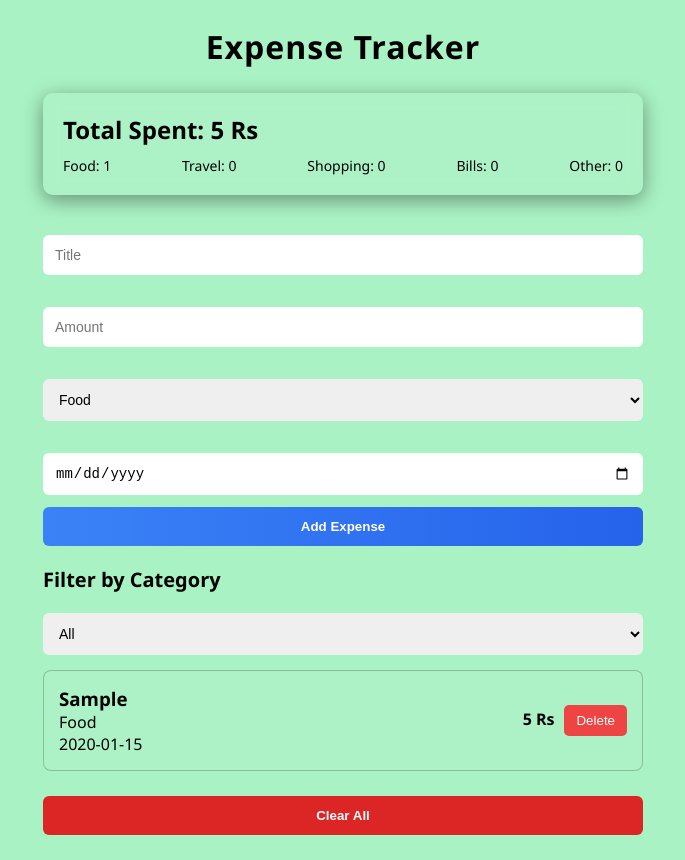
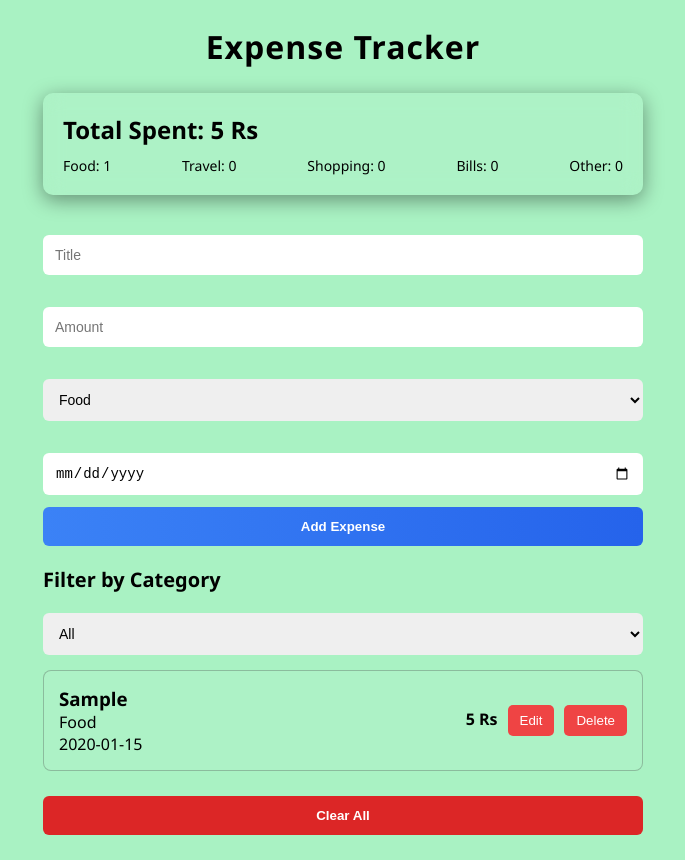
Before and after one commit to ajay-chandravanshi/Expense_tracker, a React (Vite) app: page / in a window 1280 px wide. Both pictures are taken after typing "Sample", "5", "2020-01-15" into the empty fields and a click on the button "Add Expense". Shown: the whole page, without its empty margins (297-982 px from the left). Built offline with nearby package versions, Linux system fonts and the light colour scheme; the HTML template or start-up script is replaced by a standard one.

Commit message:
completed edit expense feature with update and UI improvements

```diff
--- a/src/App.jsx
+++ b/src/App.jsx
@@ -39,7 +39,7 @@ const App=()=>{
   }
 
   const updateExpense=(updatedExpense)=>{
-    const updatedList= expenses.map((e)=>e.id === updateExpense.id ? updatedExpense : e)
+    const updatedList= expenses.map((e)=>e.id === updatedExpense.id ? updatedExpense : e)
     setExpenses(updatedList)
     setIsEditing(false)
     setEditData(null)
@@ -57,7 +57,7 @@ const App=()=>{
       <h1>Expense Tracker</h1>
 
       <Summary expenses={expenses} />
-      <ExpenseForm  addExpense={addExpense} />
+      <ExpenseForm  addExpense={addExpense} updateExpense={updateExpense} isEditing={isEditing} editdata={editdata} />
       <Filter  filter={filter} setFilter={setFilter} />
       <ExpenseList  expenses={filteredExpenses} deleteExpense={deleteExpense} editExpense={editExpense} />
 
--- a/src/components/ExpenseForm.jsx
+++ b/src/components/ExpenseForm.jsx
@@ -33,7 +33,7 @@ const ExpenseForm = ({addExpense,updateExpense,isEditing,editdata}) => {
             addExpense(expense)
         }
 
-        addExpense(expense)
+
         setTitle("")
         setAmount("")
         setCategory("Food")
@@ -66,7 +66,7 @@ const ExpenseForm = ({addExpense,updateExpense,isEditing,editdata}) => {
 
         <input type="date" value={date} onChange={(e)=>setDate(e.target.value)} />
 
-        <button>Add Expense</button>
+        <button>{isEditing ? "Update Expense" : "Add Expense"}</button>
         {error && <p className="error">{error}</p> }
     </form>
   )
--- a/src/components/ExpenseItem.jsx
+++ b/src/components/ExpenseItem.jsx
@@ -1,6 +1,6 @@
 
 
-const ExpenseItem = ({item, deleteExpense}) => {
+const ExpenseItem = ({item, deleteExpense,editExpense}) => {
   return (
     <div className="card">
       <div>
@@ -11,6 +11,9 @@ const ExpenseItem = ({item, deleteExpense}) => {
 
       <div className="right">
         <span className="amount">{item.amount} Rs</span>
+
+         <button className="delete-btn" onClick={()=>editExpense(item)}>Edit</button>
+
         <button className="delete-btn" onClick={()=>deleteExpense(item.id)}>Delete</button>
 
       </div>
--- a/src/components/ExpenseList.jsx
+++ b/src/components/ExpenseList.jsx
@@ -1,6 +1,6 @@
 import ExpenseItem from "./ExpenseItem"
 
-const ExpenseList = ({expenses,deleteExpense}) => {
+const ExpenseList = ({expenses,deleteExpense,editExpense}) => {
 
     if(expenses.length === 0){
         return <p>No Expenses Added</p>
@@ -9,7 +9,7 @@ const ExpenseList = ({expenses,deleteExpense}) => {
     <div className="list">
       {
         expenses.map((item)=>(
-            <ExpenseItem key={item.id} item={item} deleteExpense={deleteExpense} />
+            <ExpenseItem key={item.id} item={item} deleteExpense={deleteExpense} editExpense={editExpense} />
         ))
       }
     </div>
```
